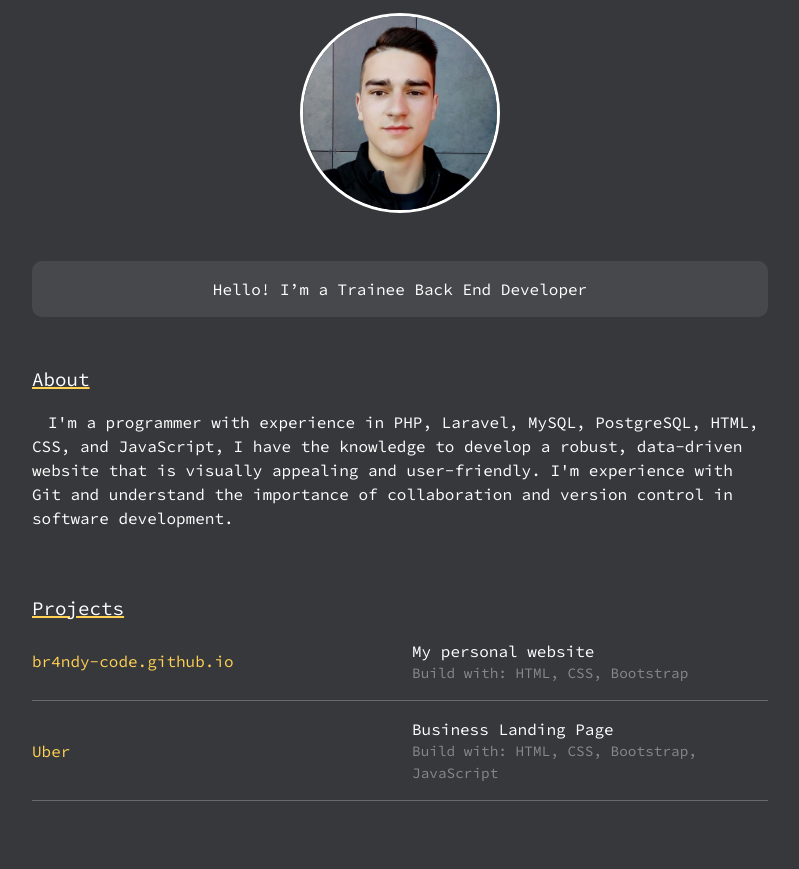
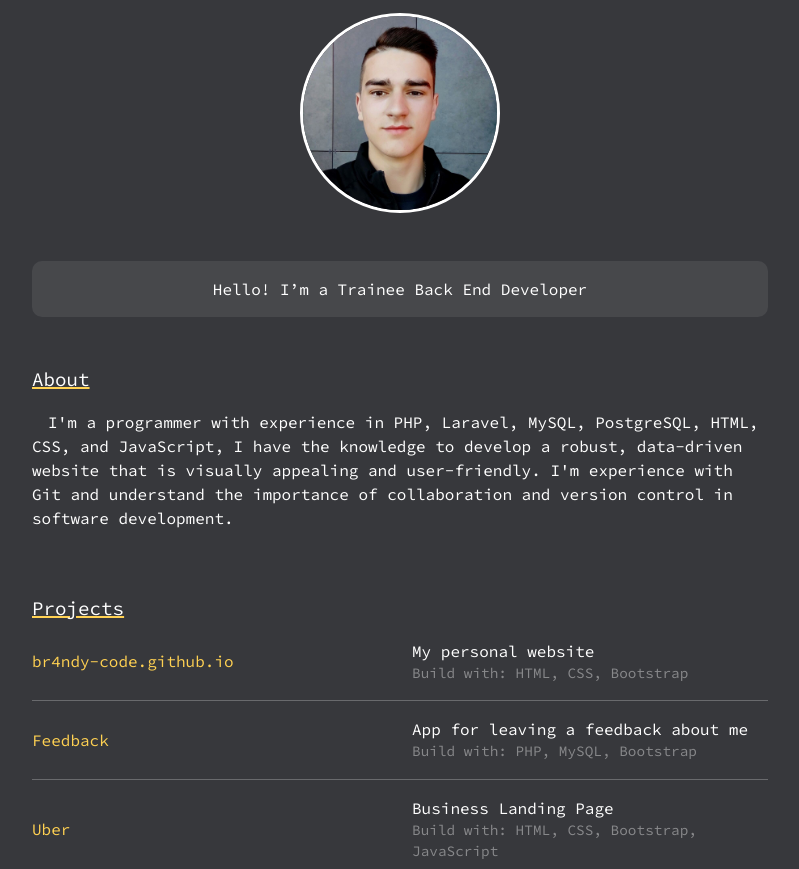
Before and after one commit to br4ndy-code/br4ndy-code.github.io, a plain HTML site: page index.html in a window 1280 px wide. Shown: the part 83-952 px from the top of the page, without its empty margins (240-1039 px from the left). Drawn offline with nearby package versions, Linux system fonts and the light colour scheme.

Commit message:
Added a feedback project

```diff
--- a/index.html
+++ b/index.html
@@ -72,6 +72,20 @@
             </div>
             <div class="row d-flex justify-content-center align-items-center">
                 <div class="col-sm-5 col-md-5 col-xl-4">
+                    <div class="project_name"><a href="https://github.com/br4ndy-code/Feedback">Feedback</a></div>
+                </div>
+                <div class="col-sm-7 col-md-5 col-xl-4">
+                    <div class="project_descr">App for leaving a feedback about me</div>
+                    <div class="project_tools">Build with: PHP, MySQL, Bootstrap</div>
+                </div>
+            </div>
+            <div class="row d-flex justify-content-center">
+                <div class="col-sm-12 col-md-10 col-xl-8">
+                    <hr>
+                </div>
+            </div>
+            <div class="row d-flex justify-content-center align-items-center">
+                <div class="col-sm-5 col-md-5 col-xl-4">
                     <div class="project_name"><a href="https://br4ndy-code.github.io/Uber/">Uber</a></div>
                 </div>
                 <div class="col-sm-7 col-md-5 col-xl-4">
```
